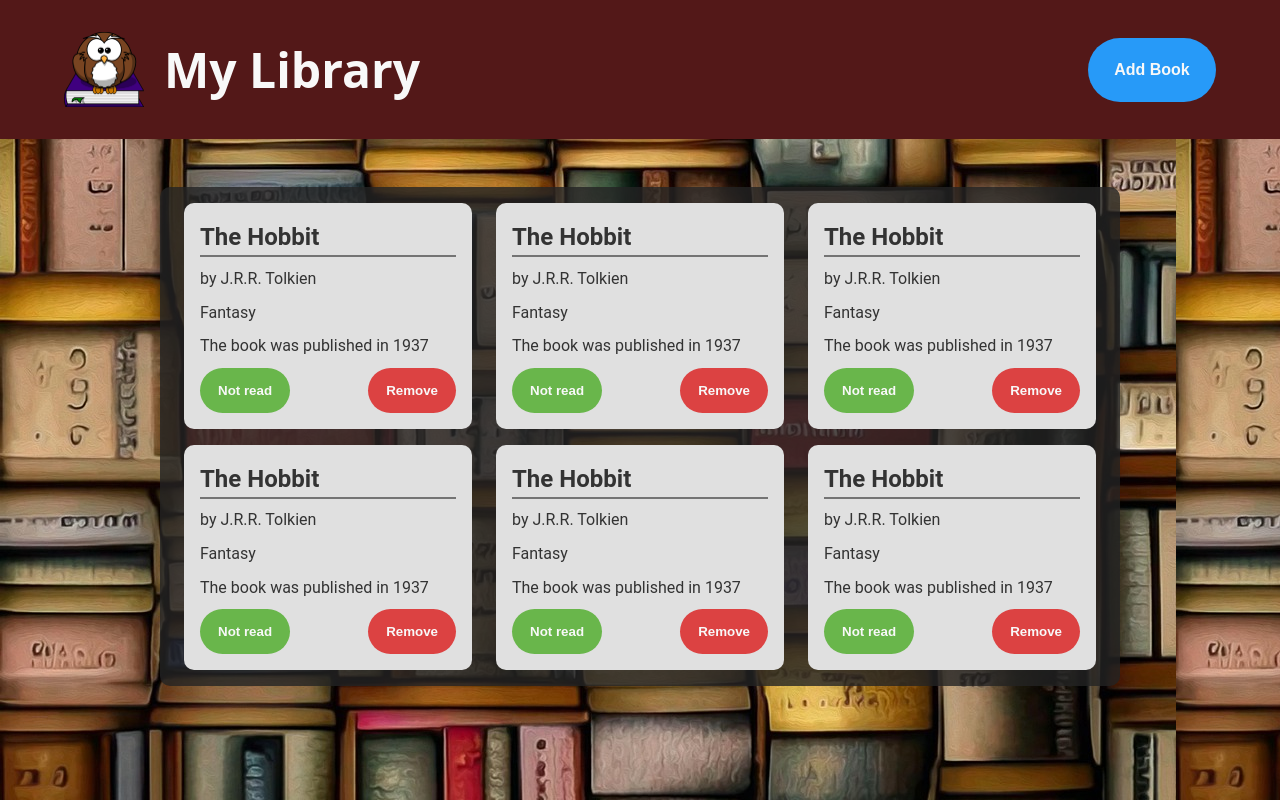
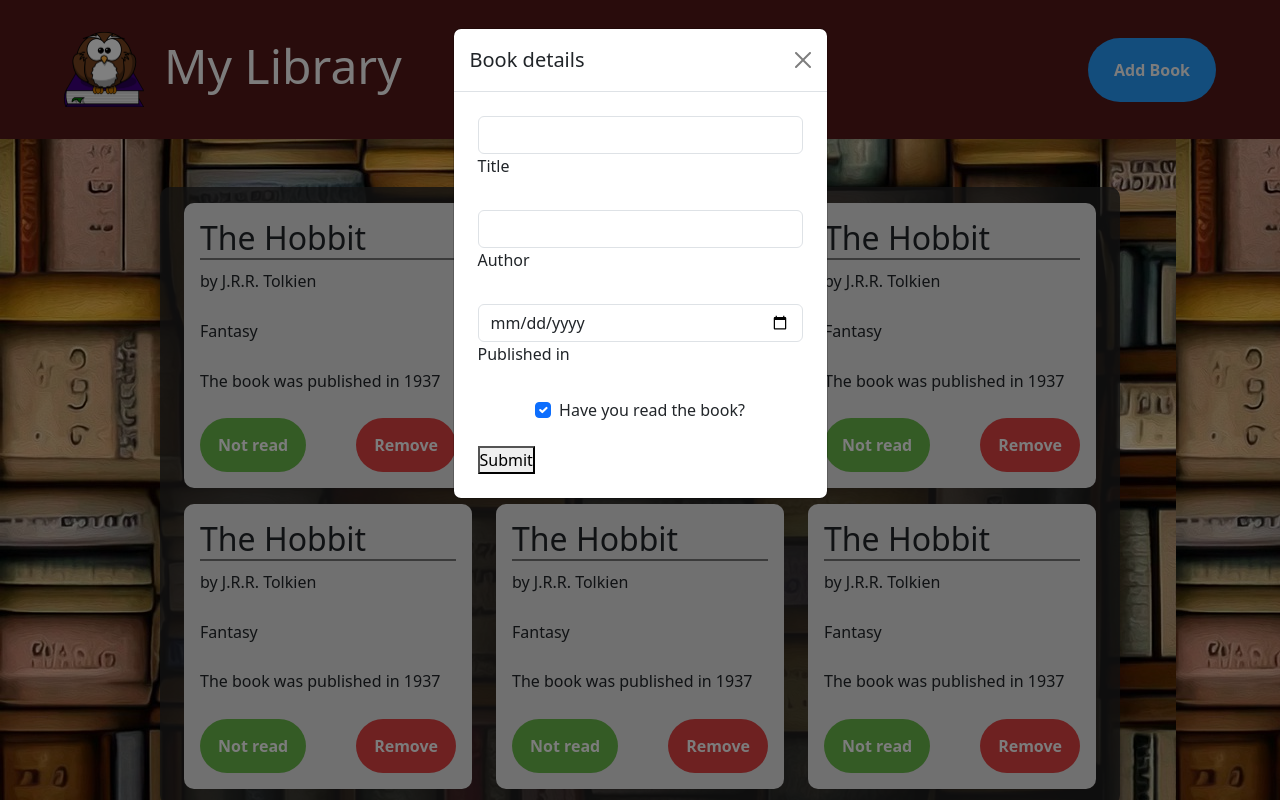
Before and after one commit to Southboy12/Library, a plain HTML site: page index.html in a window 1280 px wide. Both pictures are taken after a click on the button "Add Book". Shown: the top 800 px of the page. Drawn offline with nearby package versions, Linux system fonts and the light colour scheme; a web font is replaced by a local one.

Commit message:
Added modal

```diff
--- a/index.html
+++ b/index.html
@@ -5,12 +5,61 @@
     <meta name="viewport" content="width=device-width, initial-scale=1.0">
     <title>Book Library App</title>
     <link rel="stylesheet" href="styles.css">
+    <link rel="stylesheet" href="https://cdn.jsdelivr.net/npm/bootstrap@5.3.2/dist/css/bootstrap.min.css">
 </head>
 <body>
     <header class="header">
         <img class="header--img" src="images/literature-297187_640.png" alt="bird on a book">
         <h1 class="header--title">My Library</h1>
-        <button class="header--btn">Add Book</button>
+
+        <!-- Button trigger modal -->
+        <button type="button" class="header--btn" data-bs-toggle="modal" data-bs-target="#staticBackdrop4">
+            Add Book
+        </button>
+
+        <!-- Modal -->
+        <div class="modal fade" id="staticBackdrop4" tabindex="-1" aria-labelledby="exampleModalLabel4" aria-hidden="true">
+            <div class="modal-dialog d-flex justify-content-center">
+                <div class="modal-content w-75">
+                    <div class="modal-header">
+                        <h5 class="modal-title" id="exampleModalLabel4">Book details</h5>
+                        <button type="button" class="btn-close" data-bs-dismiss="modal" aria-label="Close"></button>
+                    </div>
+                    <div class="modal-body p-4">
+                        <form>
+                            <!-- Title input -->
+                            <div class="form-outline mb-4">
+                                <input type="text" id="name4" class="form-control" />
+                                <label class="form-label" for="name4">Title</label>
+                            </div>
+
+                            <!-- Author input -->
+                            <div class="form-outline mb-4">
+                                <input type="email" id="email4" class="form-control" />
+                                <label class="form-label" for="email4">Author</label>
+                            </div>
+
+                            <!-- Published input -->
+                            <div class="form-outline mb-4">
+                                <input type="date" id="date4" class="form-control" />
+                                <label class="form-label" for="date4">Published in</label>
+                            </div>
+
+                            <!-- Checkbox -->
+                            <div class="form-check d-flex justify-content-center mb-4">
+                                <input class="form-check-input me-2" type="checkbox" value="" id="checkbox4" checked />
+                                <label class="form-check-label" for="checkbox4">
+                                    Have you read the book?
+                                </label>
+                            </div>
+
+                            <!-- Submit button -->
+                            <button type="submit" class="modal--btn">Submit</button>
+                        </form>
+                    </div>
+                </div>
+            </div>
+        </div>
     </header>
 
     <main>
@@ -100,5 +149,6 @@
         <p>&copy; Copyright 2025 Southboy</p>
     </footer>
     <script src="script.js"></script>
+    <script src="https://cdn.jsdelivr.net/npm/bootstrap@5.3.2/dist/js/bootstrap.bundle.min.js"></script>
 </body>
 </html>
```
